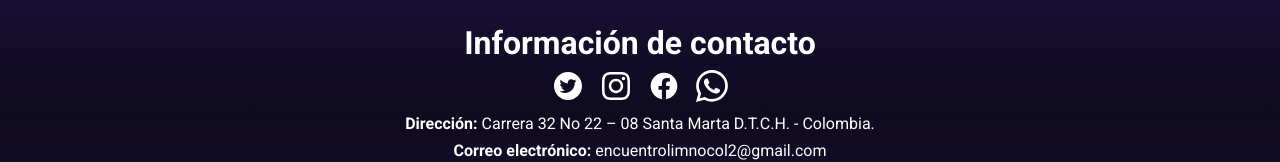
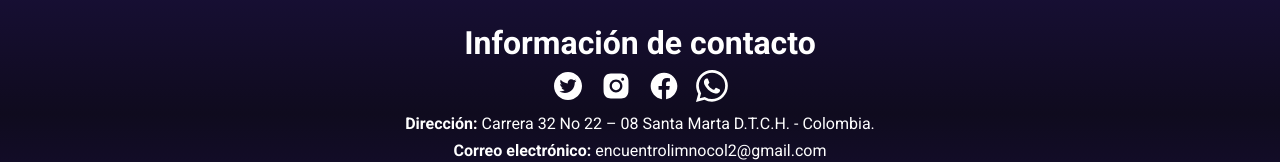
Before and after one commit to Limnologia2/Limnologia2, a React (Vite) app: page / in a window 1280 px wide. Shown: the part 3321-3483 px from the top of the page. Built offline with nearby package versions, Linux system fonts and the light colour scheme.

Commit message:
modificacion de imagen de fondo

```diff
--- a/src/components/footer.jsx
+++ b/src/components/footer.jsx
@@ -1,5 +1,5 @@
 import { AiFillTwitterCircle } from 'react-icons/ai';
-import { FaInstagram } from 'react-icons/fa'
+import { AiFillInstagram } from 'react-icons/ai'
 import { RiFacebookCircleFill } from 'react-icons/ri'
 import { BsWhatsapp } from 'react-icons/bs'
 
@@ -12,7 +12,7 @@ export const Footer = () => {
                     <AiFillTwitterCircle />
                 </a>
                 <a target='_blank' rel='noreferrer' href="https://www.instagram.com/limnologiaco2e/">
-                    <FaInstagram />
+                    <AiFillInstagram />
                 </a>
                 <a target='_blank' rel='noreferrer' href="https://www.facebook.com/profile.php?id=100093704325025">
                     <RiFacebookCircleFill />
```
Also changed, not shown: src/styles/css/main.css (+29 -1 lines).
